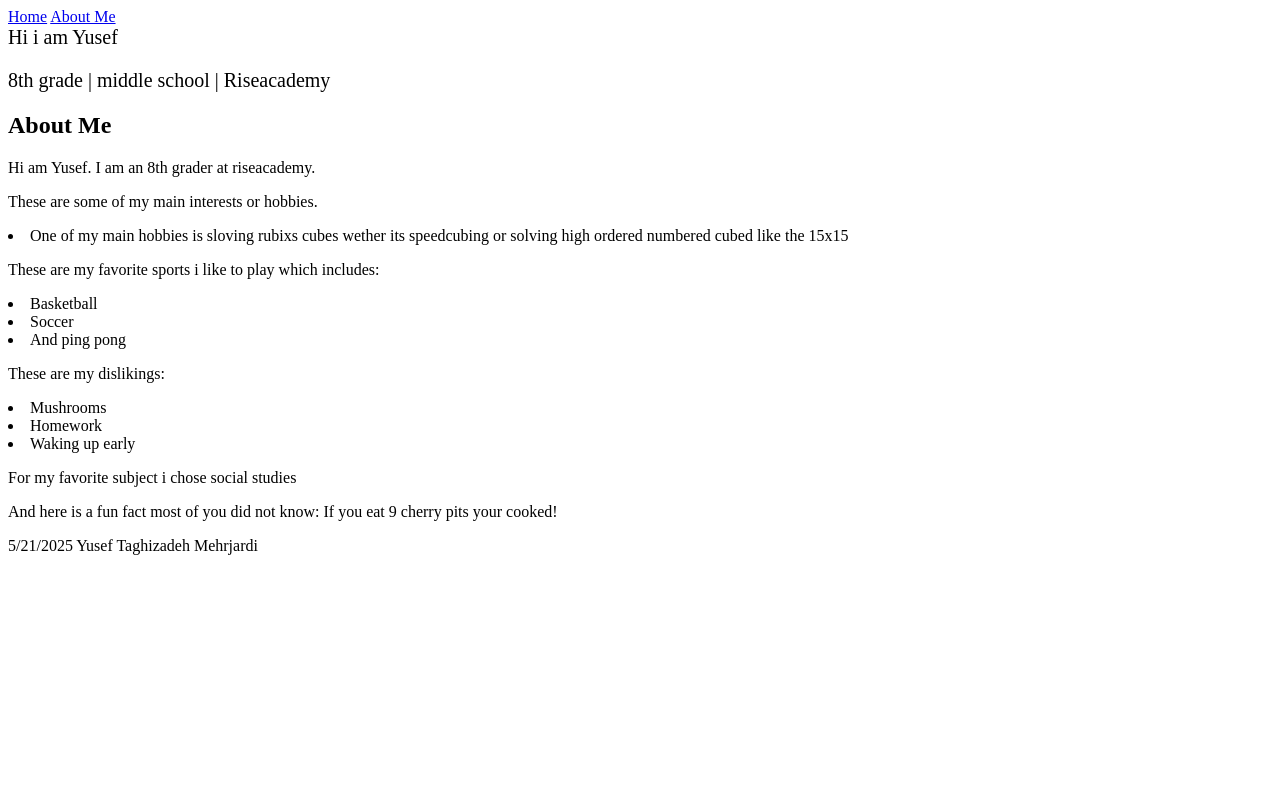
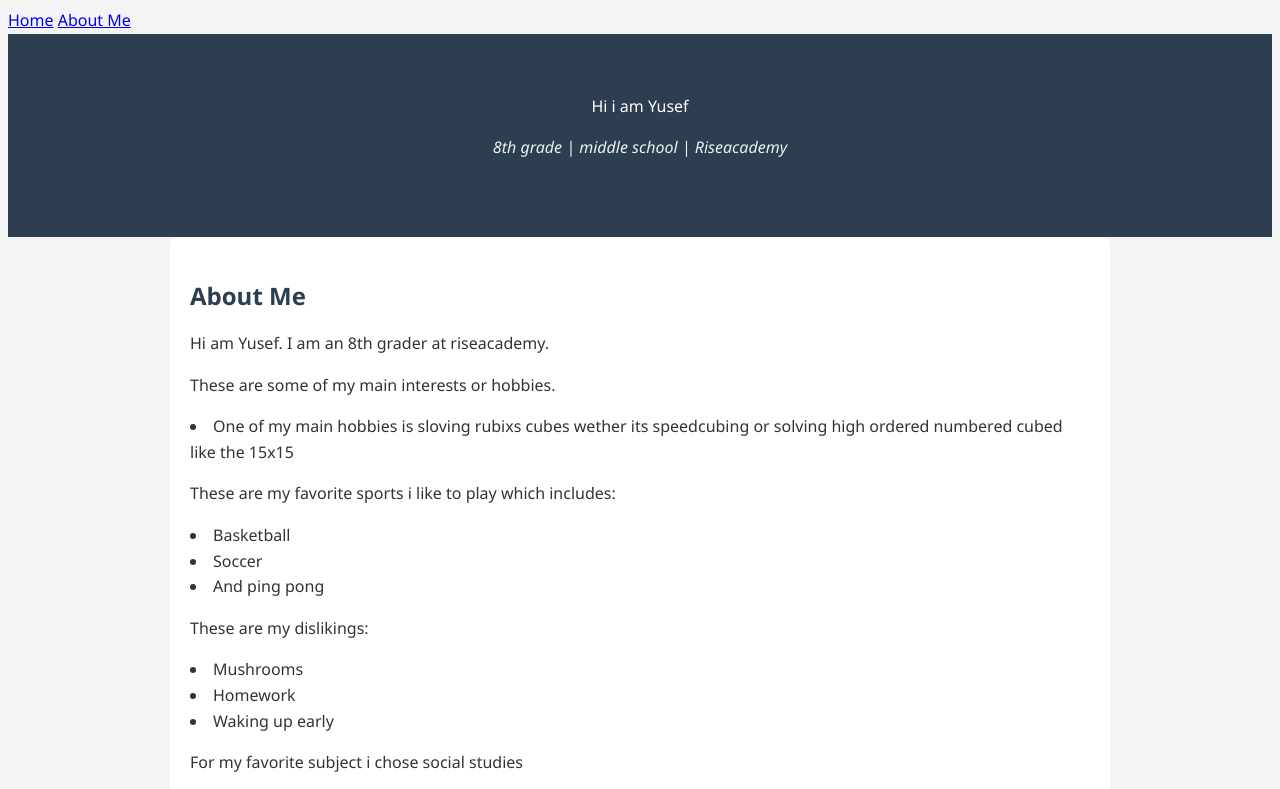
Before and after one commit to YusefTaghizadehMehrjardi/PersonalPage, a plain HTML site: page index.html in a window 1280 px wide. Shown: the top 789 px of the page. Drawn offline with Linux system fonts and the light colour scheme.

Commit message:
Update style.css

```diff
--- a/style.css
+++ b/style.css
@@ -1,12 +1,78 @@
-.first {
-  font-family: Veranda, sans-serif;
+{
+  margin: 0;
+  padding: 0;
+  box-sizing: border-box;
 }
 
-.second {
-  font-family: times, serif:
+body {
+  font-family: 'Segoe UI', Tahoma, Geneva, Verdana, sans-serif;
+  line-height: 1.6;
+  background-color: #f4f4f4;
+  color: #333;
 }
 
-div{
-  font-size:20px;
-  font-size-adjust:none;
+.container {
+  width: 90%;
+  max-width: 900px;
+  margin: 0 auto;
+  padding: 20px;
 }
+
+header {
+  background-color: #2c3e50;
+  color: white;
+  padding: 40px 0;
+  text-align: center;
+}
+
+.profile-photo {
+  width: 150px;
+  border-radius: 50%;
+  border: 4px solid #fff;
+  margin-bottom: 20px;
+}
+
+.tagline {
+  font-style: italic;
+  color: #ecf0f1;
+}
+
+main {
+  background: white;
+  margin-top: 20px;
+  padding: 20px;
+  border-radius: 8px;
+}
+
+h2 {
+  margin-bottom: 10px;
+  color: #2c3e50;
+}
+
+.social-links {
+  list-style: none;
+  padding: 0;
+}
+
+.social-links li {
+  display: inline;
+  margin-right: 15px;
+}
+
+.social-links a {
+  color: #3498db;
+  text-decoration: none;
+  font-weight: bold;
+}
+
+.social-links a:hover {
+  text-decoration: underline;
+}
+
+footer {
+  text-align: center;
+  margin-top: 40px;
+  padding: 20px;
+  background: #2c3e50;
+  color: white;
+}
```
